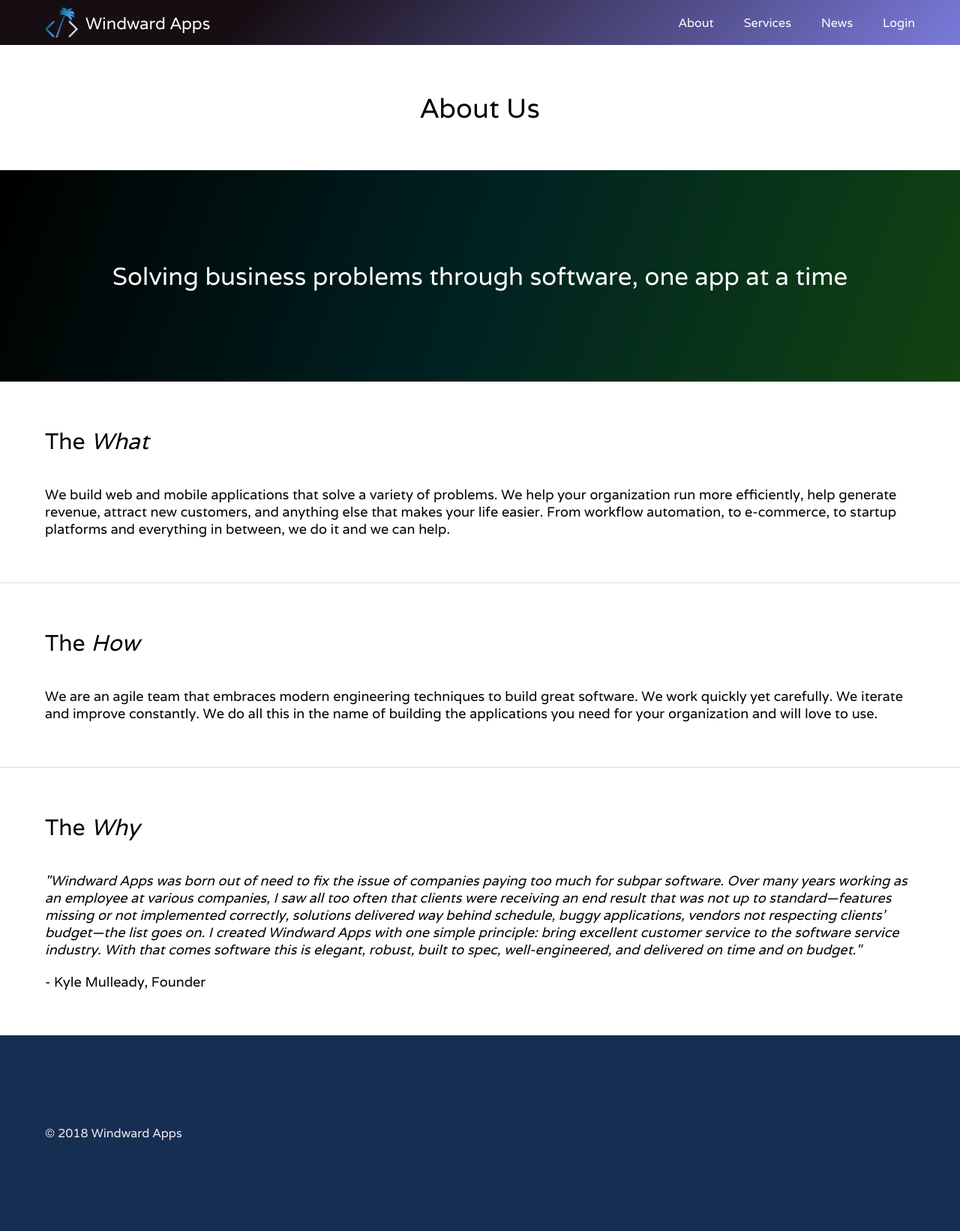
After one commit to mulleady1/windwardapps.com, a Django app: page /about in a window 1280 px wide. The commit adds this page. Shown: the whole page at 75% size. Run offline with Django 3.2, Linux system fonts and the light colour scheme.

Commit message:
about page

```diff
--- a/project/app/static/app/base.css
+++ b/project/app/static/app/base.css
@@ -22,7 +22,6 @@ body {
 .font-poppins * {
   font-family: 'Poppins', sans-serif;
 }
-
 ul,
 li {
   list-style: none;
@@ -39,16 +38,13 @@ h6 {
   padding: 0;
   font-weight: 300;
 }
-
 a {
   text-decoration: none;
 }
-
 a:hover,
 a:active {
   text-decoration: underline;
 }
-
 input,
 textarea,
 button {
@@ -63,7 +59,6 @@ button {
   width: 100%;
   font-size: 16px;
 }
-
 button {
   border: 1px solid #172E5388;
   border-color: #172E53;
@@ -71,28 +66,23 @@ button {
   background: none;
   cursor: pointer;
 }
-
 button:active {
   border-color: #172E53;
   background-color: #172E53;
   color: #fff;
   cursor: pointer;
 }
-
 button:focus {
   outline: none;
 }
-
 button:disabled {
   opacity: 0.5;
   cursor: default;
 }
-
 .nav {
   background-color: #7a7adb;
   background-image: linear-gradient(315deg, #7a7adb 0%, #170e13 74%);
 }
-
 .nav .container {
   display: flex;
   justify-content: space-between;
@@ -100,11 +90,9 @@ button:disabled {
   height: 60px;
   padding: 0 20px;
 }
-
 .nav ul {
   display: flex;
 }
-
 .nav a {
   color: #fff;
 }
@@ -132,17 +120,81 @@ button:disabled {
 .nav .links li + li {
   margin-left: 40px;
 }
-
+.nav .nav-menu-trigger {
+  cursor: pointer;
+  width: 60px;
+  height: 60px;
+  background-repeat: no-repeat;
+  background-position: center;
+  -webkit-appearance: none;
+  appearance: none;
+  border: none;
+  box-shadow: none;
+  background-color: #0000;
+  background-image: url("images/menu.svg");
+}
+.nav .nav-menu-trigger:focus {
+  outline: none;
+}
+.nav .nav-menu-trigger:checked {
+  background-image: url("images/close.svg");
+  position: relative;
+  z-index: 200;
+}
+.nav .nav-menu-trigger:checked + .links {
+  display: block;
+  position: fixed;
+  z-index: 100;
+  top: 0;
+  left: 0;
+  width: 100vw;
+  height: 100vh;
+  padding: 70px 0 10px;
+  background: #172E53;
+  animation: fade-in 100ms ease-in-out;
+}
+.nav .nav-menu-trigger:checked + .links ul {
+  display: flex;
+  flex-direction: column;
+}
+nav .nav-menu-trigger:checked + .links li + li {
+  margin-left: 0;
+}
+nav .nav-menu-trigger:checked + .links a {
+  display: block;
+  padding: 10px 20px;
+  font-size: 20px;
+}
+@media (max-width: 768px) {
+  .nav .container {
+    padding-right: 0;
+  }
+  .nav .nav-menu-trigger:not(:checked) + .links {
+    display: none;
+  }
+}
+@media (min-width: 769px) {
+  .nav .nav-menu-trigger {
+    display: none;
+  }
+}
 footer {
   background: #172E53;
   color: #eee;
   padding: 100px 0;
 }
-
 #main {
   background: #fff;
 }
-
+.banner {
+  padding: 100px 20px;
+  background: #482;
+  background-image: linear-gradient(110deg, #000, #373e73);
+  background-image: linear-gradient(110deg, #000 0%, #022 50%, #141 100%);
+  color: #fff;
+  text-align: center;
+  font-size: 28px;
+}
 .container {
   max-width: 1200px;
   margin: auto;
@@ -151,38 +203,38 @@ footer {
 .form-container {
   text-align: left;
 }
-
 form button[type="submit"] {
   margin-top: 15px;
 }
-
 form .message {
   margin: 20px 0;
   text-align: center;
   color: red;
 }
-
 form .field-message {
   color: red;
   margin: 5px 0 0 0;
   font-size: 85%;
 }
-
 form .success-message {
   margin: 20px 0;
 }
-
 table {
   border-collapse: collapse;
   width: 100%;
 }
-
 td {
   padding: 3px 10px;
 }
+.quote {
+  font-style: italic;
+  margin-bottom: 20px;
+}
+.no-scroll {
+  overflow: hidden;
+}
 
-@media (max-width: 400px) {
-  .logo span {
-    display: none;
-  }
+@keyframes fade-in {
+  from { opacity: 0; }
+  to { opacity: 1; }
 }
--- /dev/null
+++ b/project/app/templates/app/about.html
@@ -0,0 +1,78 @@
+{% extends "app/base.html" %}
+{% load static %}
+
+{% block content %}
+  <style>
+    .about {
+      font-size: 18px;
+    }
+    .about .section {
+      padding: 40px 0;
+    }
+    .about .section + .section {
+      border-top: 1px solid #ddd;
+    }
+    .about .title {
+      text-align: center;
+    }
+    .about h2 {
+      font-size: 30px;
+      margin-bottom: 40px;
+    }
+  </style>
+  <div class="about">
+    <div class="section">
+      <div class="container">
+        <h1 class="title">About Us</h1>
+      </div>
+    </div>
+    <div class="banner">
+      <div class="container">
+        <h3>Solving business problems through software, one app at a time</h3>
+      </div>
+    </div>
+    <div class="section">
+      <div class="container">
+        <h2>The <i>What</i></h2>
+        <p>
+          We build web and mobile applications that solve a variety of problems. We
+          help your organization run more efficiently, help generate revenue, attract
+          new customers, and anything else that makes your life easier. From
+          workflow automation, to e-commerce, to startup platforms and everything
+          in between, we do it and we can help.
+        </p>
+      </div>
+    </div>
+    <div class="section">
+      <div class="container">
+        <h2>The <i>How</i></h2>
+        <p>
+          We are an agile team that embraces modern engineering techniques to build
+          great software. We work quickly yet carefully. We iterate and improve constantly.
+          We do all this in the name of building the applications you need for your
+          organization and will love to use.
+        </p>
+      </div>
+    </div>
+    <div class="section">
+      <div class="container">
+        <h2>The <i>Why</i></h2>
+        <p>
+          <div class="quote">
+            "Windward Apps was born out of need to fix the issue of companies paying
+            too much for subpar software. Over many years working as an employee at various
+            companies, I saw all too often that clients were receiving an end result that
+            was not up to standard—features missing or not implemented correctly, solutions
+            delivered way behind schedule, buggy applications, vendors not respecting clients'
+            budget—the list goes on. I created Windward Apps with one simple principle:
+            bring excellent customer service to the software service industry. With that comes
+            software this is elegant, robust, built to spec, well-engineered,
+            and delivered on time and on budget."
+          </div>
+          <div>- Kyle Mulleady, Founder</div>
+        </p>
+      </div>
+    </div>
+  </div>
+
+{% endblock %}
--- a/project/app/templates/app/base.html
+++ b/project/app/templates/app/base.html
@@ -32,7 +32,15 @@
         <img src="{% static 'app/images/logo-white-100x91.png' %}" />
         <span>Windward Apps</span>
       </a>
-      <ul class="links">
+      <input type="checkbox" class="nav-menu-trigger"></button>
+      <div class="links">
+        <ul>
+          <li>
+            <a href="/about">About</a>
+          </li>
+          <li>
+            <a href="/services">Services</a>
+          </li>
           <li>
             <a href="/news">News</a>
           </li>
@@ -46,6 +54,7 @@
           </li>
           {% endif %}
         </ul>
+      </div>
     </div>
   </nav>
   {% endblock nav %}
@@ -62,6 +71,14 @@
     </div>
   </footer>
   {% endblock footer %}
+
+  <script>
+    $(document).ready(function() {
+      $('.nav-menu-trigger').on('change', function() {
+        $('body').toggleClass('no-scroll')
+      })
+    })
+  </script>
 </body>
 
 </html>
--- a/project/app/templates/app/index.html
+++ b/project/app/templates/app/index.html
@@ -11,6 +11,8 @@
             <span>Windward Apps</span>
           </a>
           <div class="links">
+            <a href="/about" class="nav-link secondary-color mr0">About</a>
+            <a href="/services" class="nav-link secondary-color mr0">Services</a>
             <a href="/news" class="nav-link secondary-color mr0">News</a>
             <a href="javascript:void(0)" class="scroll-link nav-link secondary-color mr0">Contact</a>
           </div>
--- a/project/app/urls.py
+++ b/project/app/urls.py
@@ -1,10 +1,11 @@
 from django.urls import path
 
-from .views import IndexView, LoginView, LogoutView
+from .views import IndexView, LoginView, LogoutView, about
 
 urlpatterns = [
     path('', IndexView.as_view(), name='index'),
     path('contact', IndexView.as_view(), name='contact'),
     path('login', LoginView.as_view(), name='login'),
     path('logout', LogoutView.as_view(), name='logout'),
+    path('about', about, name='about'),
 ]
--- a/project/app/views.py
+++ b/project/app/views.py
@@ -9,6 +9,7 @@ from .forms import ContactForm, LoginForm
 from shared.http import JsonErrorResponse
 from shared.views import AjaxFormView
 
+
 class IndexView(AjaxFormView):
     form_class = ContactForm
     template_name = 'app/index.html'
@@ -17,18 +18,21 @@ class IndexView(AjaxFormView):
         form.send_email()
         return super(IndexView, self).form_valid(form)
 
+
 class LoginView(FormView):
     form_class = LoginForm
     template_name = 'app/login.html'
     success_url = '/'
 
     def form_valid(self, form):
-        user = authenticate(username=form.data['username'], password=form.data['password'])
+        user = authenticate(
+            username=form.data['username'], password=form.data['password'])
         if user is None:
-            return JsonErrorResponse({ 'msg': 'Invalid credentials.' })
+            return JsonErrorResponse({'msg': 'Invalid credentials.'})
 
         login(self.request, user)
         return super(LoginView, self).form_valid(form)
+
 
 class LogoutView(RedirectView):
     url = '/'
@@ -36,3 +40,7 @@ class LogoutView(RedirectView):
     def get(self, request, *args, **kwargs):
         logout(request)
         return super(LogoutView, self).get(request, *args, **kwargs)
+
+
+def about(req):
+    return render(req, 'app/about.html')
```
Also changed, not shown: project/project/settings_dev.py (+5 -5 lines), project/app/static/app/images/close.svg (added), project/app/static/app/images/menu.svg (added). Lines whose indentation alone changed are shown as unchanged.
